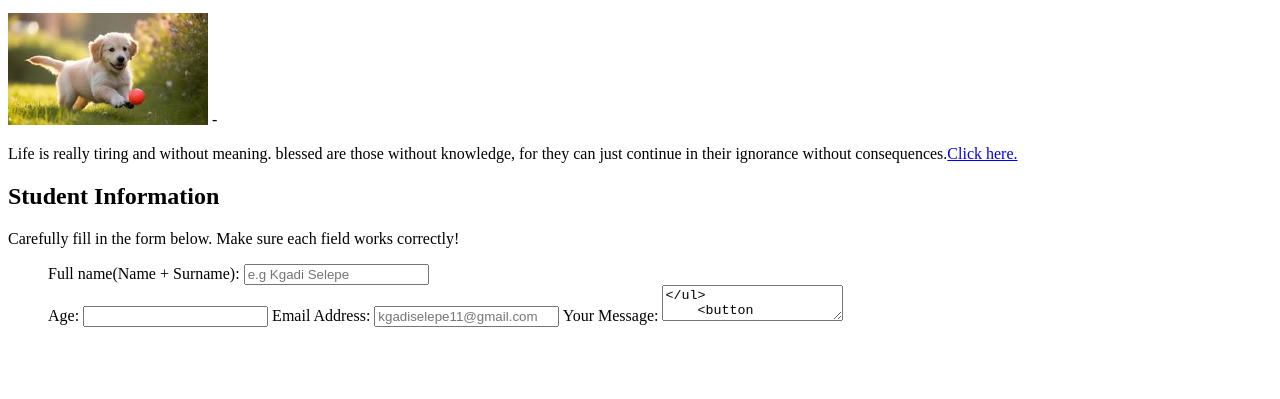
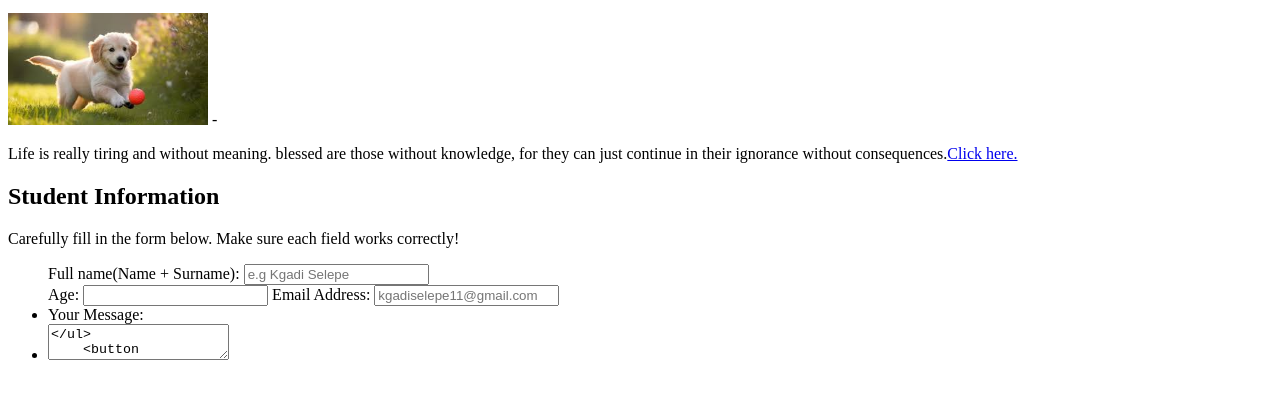
Before and after one commit to yikathulisile31-ux/Beautiful-website, a plain HTML site: page index.html in a window 1280 px wide. Shown: the part 137-536 px from the top of the page. Drawn offline with Linux system fonts and the light colour scheme.

Commit message:
Update index.html

```diff
--- a/index.html
+++ b/index.html
@@ -21,7 +21,7 @@
 <input id="number" min="1" max="25">
 <label for="Email">Email Address:</label>
 <input id="email" type="email" placeholder="kgadiselepe11@gmail.com">
-<label for ="Message">Your Message:</label>
+<li>Your Message:<li>
 <textarea type="text" placeholder="Write something interesting">
 </ul>
     <button type="submit">Click to submit</button>
```
